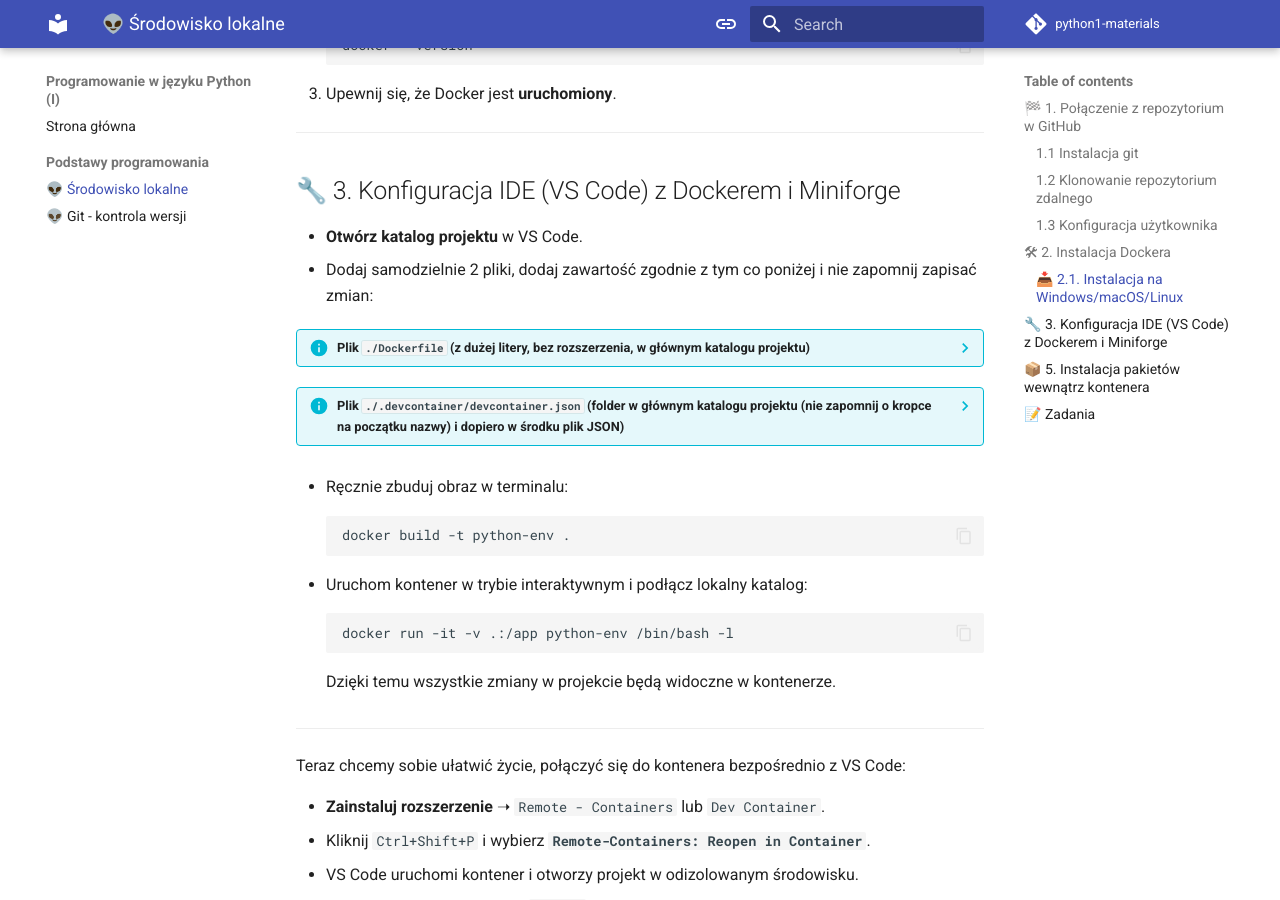
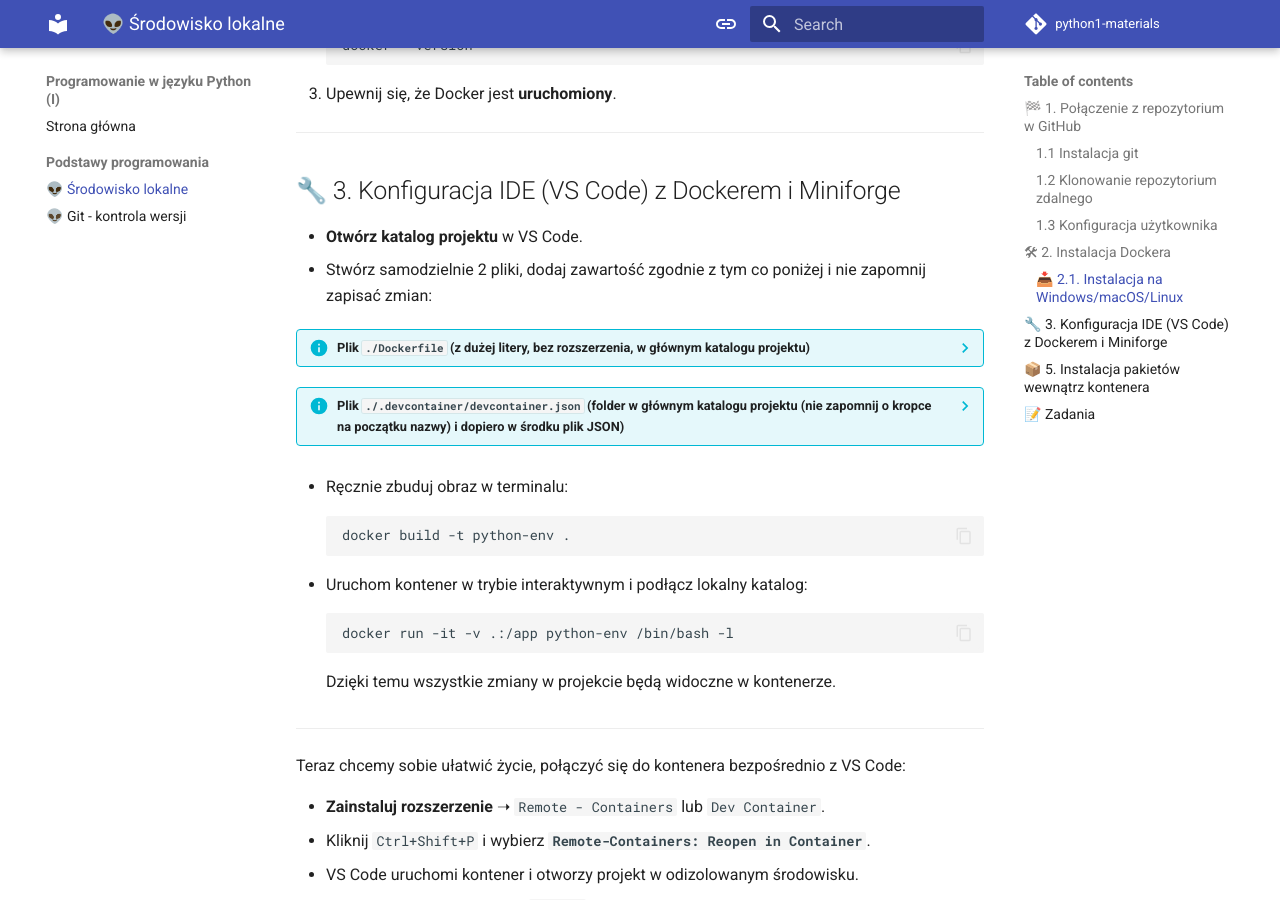
Before and after one commit to agh-geospatial/python1-materials, an MkDocs documentation site: the page built from docs/zaj0/srod-lok.md, in a window 1280 px wide and 900 px high, scrolled down 1708 px. Built offline with MkDocs 1.6.1 and Material for MkDocs 9.7.7, drawn with Linux system fonts in a browser that asks for light colours; comment, search, counter and statistics services are not loaded.

Commit message:
zaj01 p5

```diff
--- a/docs/zaj0/srod-lok.md
+++ b/docs/zaj0/srod-lok.md
@@ -92,7 +92,7 @@ git config user.email "twoj@email.com"
 ## 🔧 3. Konfiguracja IDE (VS Code) z Dockerem i Miniforge
 
 - **Otwórz katalog projektu** w VS Code.
-- Dodaj samodzielnie 2 pliki, dodaj zawartość zgodnie z tym co poniżej i nie zapomnij zapisać zmian:
+- Stwórz samodzielnie 2 pliki, dodaj zawartość zgodnie z tym co poniżej i nie zapomnij zapisać zmian:
 
 ???- info "Plik `./Dockerfile` (z dużej litery, bez rozszerzenia, w głównym katalogu projektu)"
 
```
